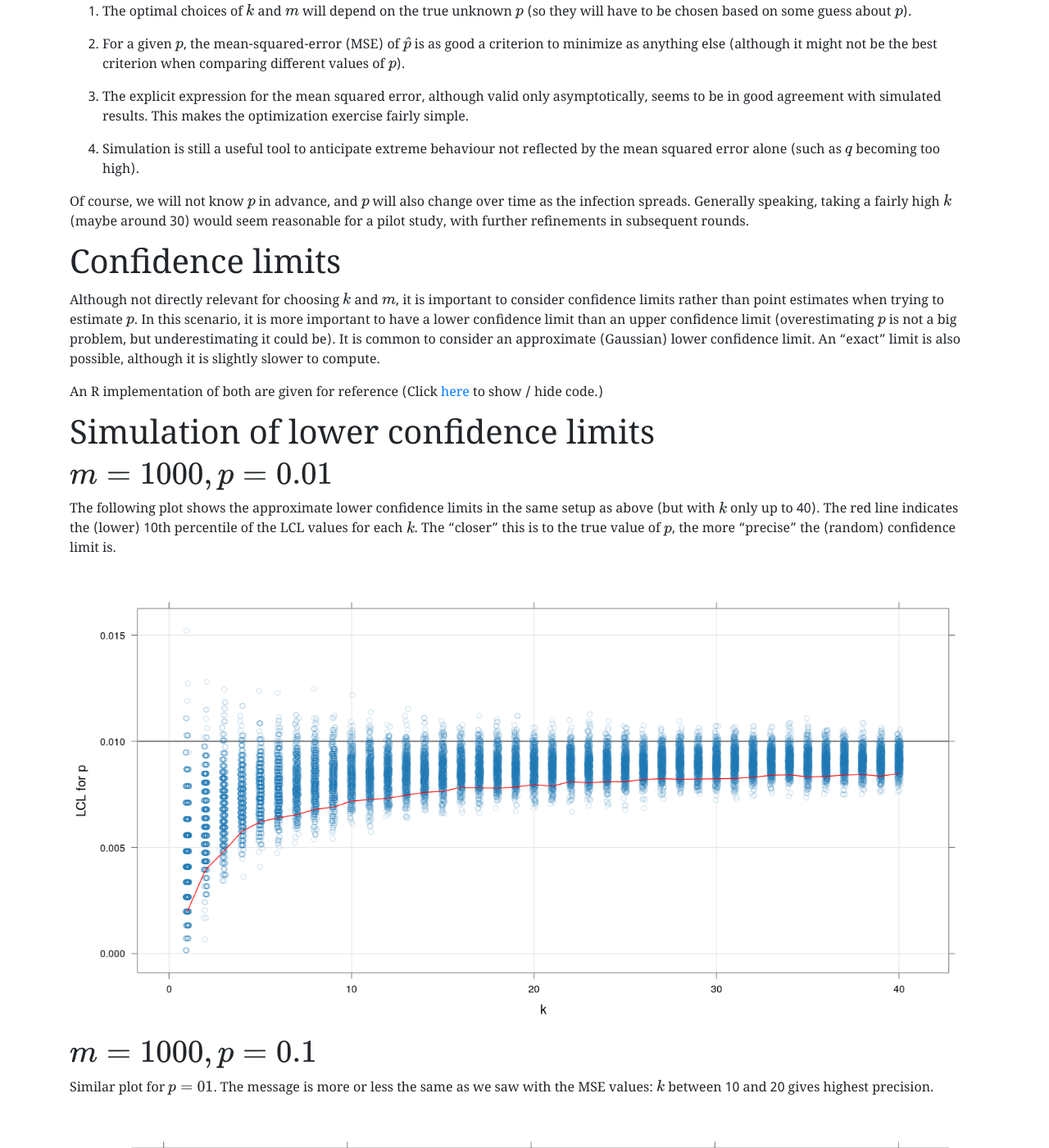
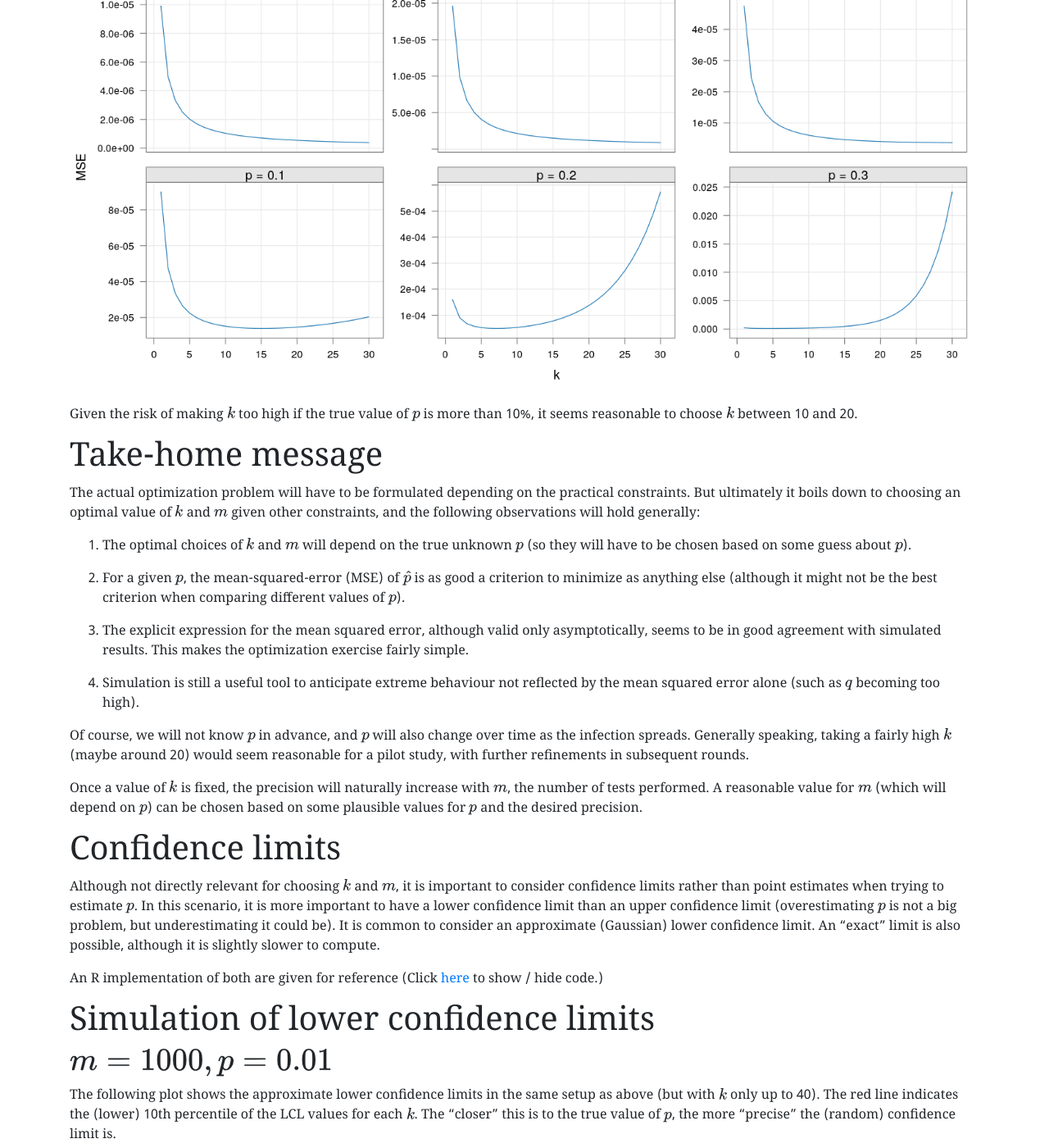
Before and after one commit to deepayan/deepayan.github.io, a Jekyll site: the page built from covid-19/pooled-testing.md, in a window 1280 px wide and 1400 px high, scrolled down 4771 px. Shown: the whole window at 82% size. Built offline with Jekyll 4.4.1, drawn with Linux system fonts in a browser that asks for light colours; some web fonts are replaced; our own code applies the rules of GitHub Pages for plain Markdown files; some of the changed text lies outside the part shown.

Commit message:
pooling update

````diff
--- a/covid-19/pooled-testing.md
+++ b/covid-19/pooled-testing.md
@@ -195,6 +195,27 @@ xyplot(tapply((phat - p)^2, k, mean) ~ tapply(k, k, unique),
 ![plot of chunk unnamed-chunk-6](figures/pooltest-unnamed-chunk-6-1.png)
 
 
+The following plot shows how the theoretical precision (mean square
+error) changes with $k$ for a few additional values of $p$:
+
+
+```r
+mse.p <- expand.grid(m = 1000, k = 1:30, p = c(0.01, 0.02, 0.05, 0.1, 0.2, 0.3))
+mse.p <- transform(mse.p,
+                   MSE = ((1 - (1-p)^k) * (1-p)^(2-k) / (m*k^2)),
+                   P = factor(p, labels = sprintf("p = %g", sort(unique(p)))))
+xyplot(MSE ~ k | P, mse.p, type = "l", as.table = TRUE, grid = TRUE,
+       scales = list(y = "free", rot = 0, x = list(alternating = 3)),
+       between = list(y = 1))
+```
+
+![plot of chunk unnamed-chunk-7](figures/pooltest-unnamed-chunk-7-1.png)
+
+
+Given the risk of making $k$ too high if the true value of $p$ is more
+than 10%, it seems reasonable to choose $k$ between 10 and 20.
+
+
 # Take-home message
 
 
@@ -218,12 +239,15 @@ following observations will hold generally:
    not reflected by the mean squared error alone (such as $q$ becoming
    too high).
 
-
 Of course, we will not know $p$ in advance, and $p$ will also change
 over time as the infection spreads. Generally speaking, taking a
-fairly high $k$ (maybe around 30) would seem reasonable for a pilot
+fairly high $k$ (maybe around 20) would seem reasonable for a pilot
 study, with further refinements in subsequent rounds.
 
+Once a value of $k$ is fixed, the precision will naturally increase
+with $m$, the number of tests performed. A reasonable value for $m$
+(which will depend on $p$) can be chosen based on some plausible
+values for $p$ and the desired precision.
 
 
 
@@ -294,7 +318,7 @@ xyplot(lcl.approx ~ k, data = g, jitter.x = TRUE, grid = TRUE, alpha = 0.2,
                         horizontal = FALSE, col = "red"))
 ```
 
-![plot of chunk unnamed-chunk-8](figures/pooltest-unnamed-chunk-8-1.png)
+![plot of chunk unnamed-chunk-9](figures/pooltest-unnamed-chunk-9-1.png)
 
 
 
@@ -321,4 +345,4 @@ xyplot(lcl.approx ~ k, data = g, jitter.x = TRUE, grid = TRUE, alpha = 0.2,
                         horizontal = FALSE, col = "red"))
 ```
 
-![plot of chunk unnamed-chunk-9](figures/pooltest-unnamed-chunk-9-1.png)
+![plot of chunk unnamed-chunk-10](figures/pooltest-unnamed-chunk-10-1.png)
````
Also changed, not shown: covid-19/pooled-testing.rmd (+24 -3 lines), covid-19/prediction.md (+2 -2 lines), covid-19/figures/pooltest-unnamed-chunk-10-1.png (added), covid-19/figures/pooltest-unnamed-chunk-2-1.png, covid-19/figures/pooltest-unnamed-chunk-3-1.png, covid-19/figures/pooltest-unnamed-chunk-4-1.png, covid-19/figures/pooltest-unnamed-chunk-5-1.png, covid-19/figures/pooltest-unnamed-chunk-6-1.png, covid-19/figures/pooltest-unnamed-chunk-7-1.png (added), covid-19/figures/pooltest-unnamed-chunk-8-1.png (deleted), covid-19/figures/pooltest-unnamed-chunk-9-1.png, covid-19/figures/prediction-unnamed-chunk-2-1.svg, covid-19/figures/prediction-unnamed-chunk-4-1.svg, covid-19/figures/prediction-unnamed-chunk-5-1.svg, 1 more files.
